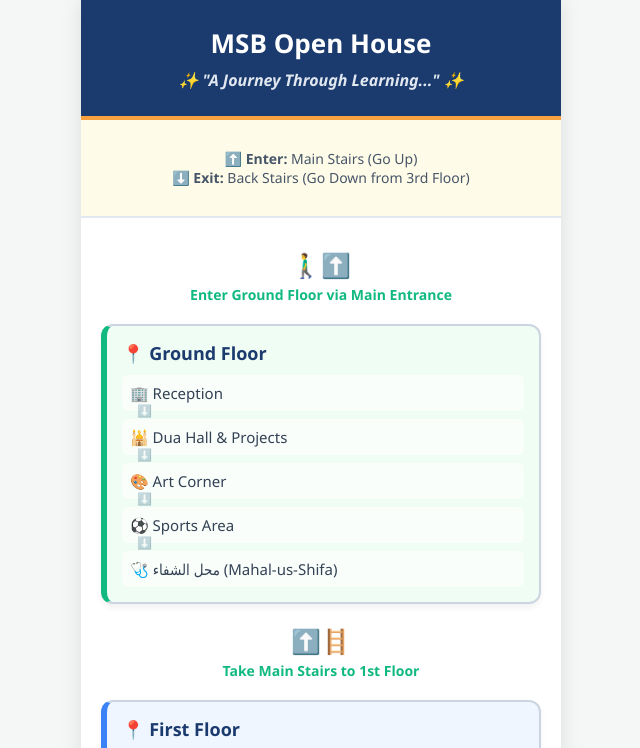
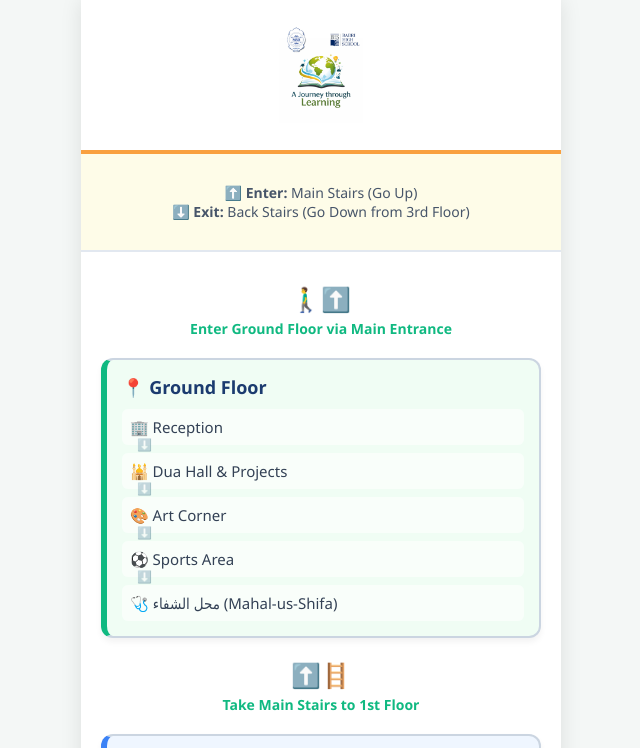
Before and after one commit to hussainezzi/open-house-msb, a plain HTML site: page index.html in a window 1280 px wide. Shown: the top 748 px of the page, without its empty margins (319-959 px from the left). Drawn offline with Linux system fonts and the light colour scheme.

Commit message:
Update header to use Journey Logo

```diff
--- a/index.html
+++ b/index.html
@@ -135,9 +135,8 @@
 </head>
 <body>
     <div class="mobile-container">
-        <div class="header">
-            <h1>MSB Open House</h1>
-            <h2>✨ "A Journey Through Learning..." ✨</h2>
+        <div class="header" style="background-color: #fff; padding: 15px 20px;">
+            <img src="journey_logo.jpg" alt="Journey Through Learning Logo" style="max-width: 100%; height: auto; display: block; margin: 0 auto; max-height: 120px; object-fit: contain;">
         </div>
 
         <div class="rules">
```
Also changed, not shown: journey_logo.jpg (added).
